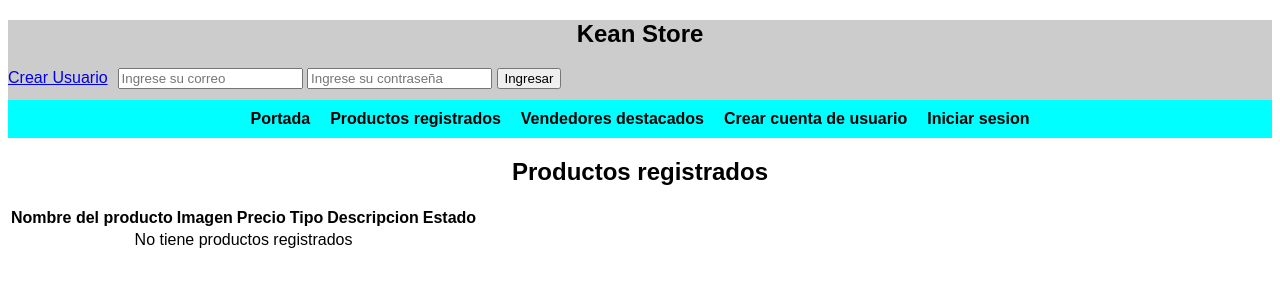
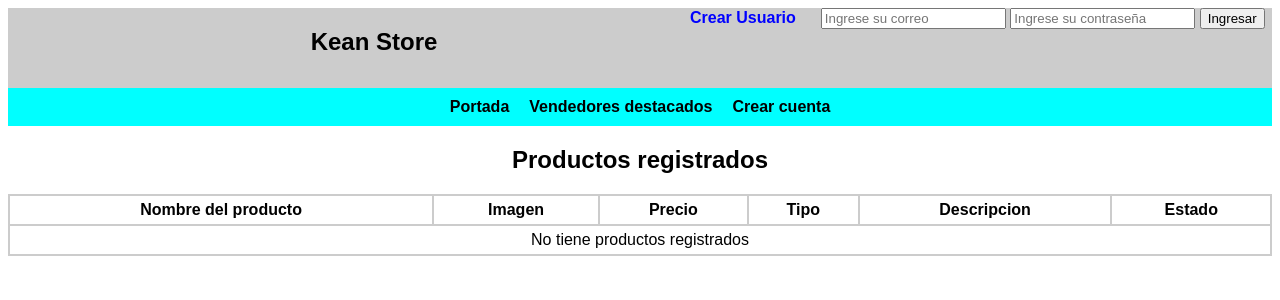
Before and after one commit to kevinHumaredaD/TrabajoTaller, a PHP site: page /mostrar_productos.php in a window 1280 px wide. Shown: the top 300 px of the page. Run offline with PHP 8.4, Linux system fonts and the light colour scheme; data that the repository does not hold is empty.

Commit message:
Actualizacion de partes

```diff
--- a/partes/header.php
+++ b/partes/header.php
@@ -1,19 +1,13 @@
 <nav>
     <a href="index.php">Portada</a>
-    <a href="mostrar_productos.php">Productos registrados</a>
-    <a href="">Vendedores destacados</a>
-    <?php if(!isset($_SESSION["correo"])) {?>
-        <a href="crear_usuario.php">Crear cuenta de usuario</a>
-    <?php }?>
+
+    <a href="vendedores_destacados.php">Vendedores destacados</a>
     <?php if(isset($_SESSION["correo"])) {?>
-        <a href="logout.php">Cerrar Sesion</a>
-<<<<<<< HEAD
+        <a href="mostrar_productos.php">Mis Productos</a>
         <a href="libro_reclamo.php">Libro de Reclamo</a>
-=======
         <a href="registrar_producto.php">Registrar producto</a>
->>>>>>> aa0cdaab4002ca0bb654edc99fe4cce92daa0714
     <?php }else{ ?>
-        <a href="login.php">Iniciar sesion</a>
+        <a href="crear_usuario.php">Crear cuenta</a>
     <?php } ?>
 
 </nav>
--- a/procesar_usuario.php
+++ b/procesar_usuario.php
@@ -34,3 +34,4 @@
         }
 
     }
+ ?>
--- a/style.css
+++ b/style.css
@@ -32,3 +32,49 @@ nav>a{
     color:red;
     text-align: center;
 }
+#tituloKean{
+    padding-left: 50px;
+    float: left;
+    width: 50%;
+}
+#login{
+
+    margin-left: 50%;
+}
+#bienvenido{
+    text-align: right;
+    font-weight: bold;
+    padding: 20px 20px 0 0;
+}
+.linkLogin{
+    text-decoration: none;
+    color: blue;
+    font-weight: bold;
+    margin-right: 15px;
+}
+table{
+    width: 100%;
+    border-collapse: collapse;
+    margin: auto;
+}
+.tabla{
+    text-align: center;
+}
+table tr td, table tr th{
+    padding: 5px;
+}
+th, td{
+    border: 2px solid #ccc;
+}
+.imagenesDetalles{
+    width: 400px;
+    text-align:center;
+    margin-right: 20px;
+}
+#detalles{
+    padding: 15px;
+    border: 10px double black;
+}
+.tablaProductoCliente{
+    text-align: center;
+}
```
